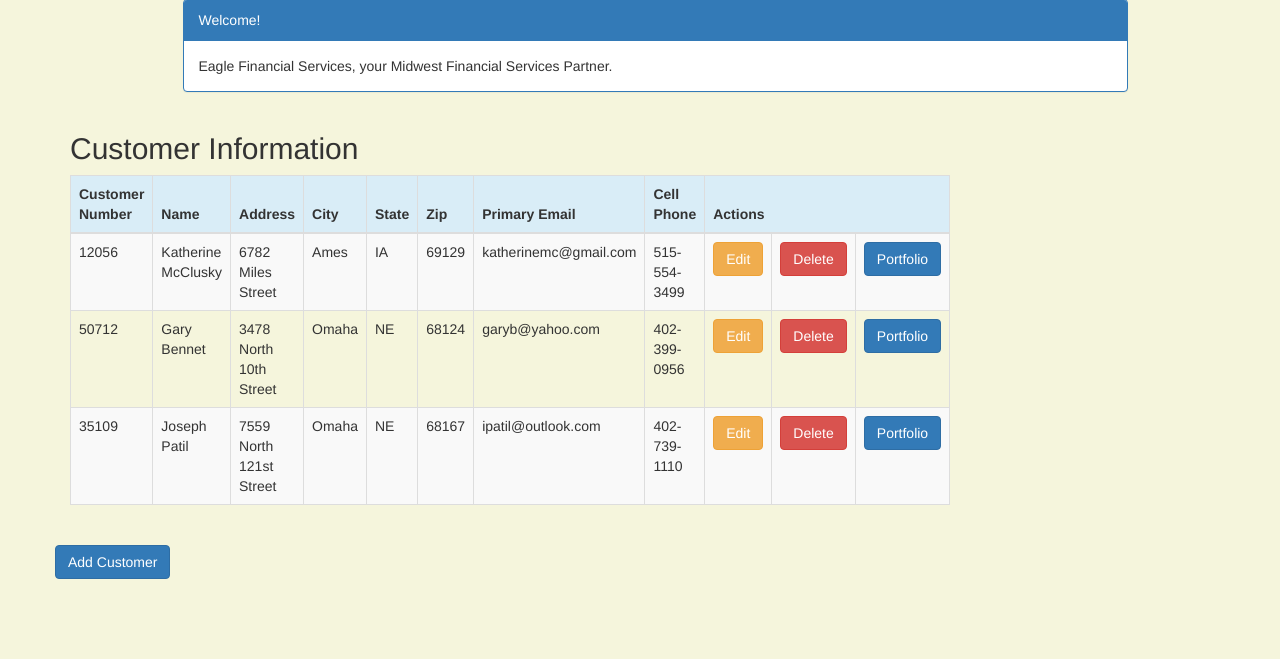
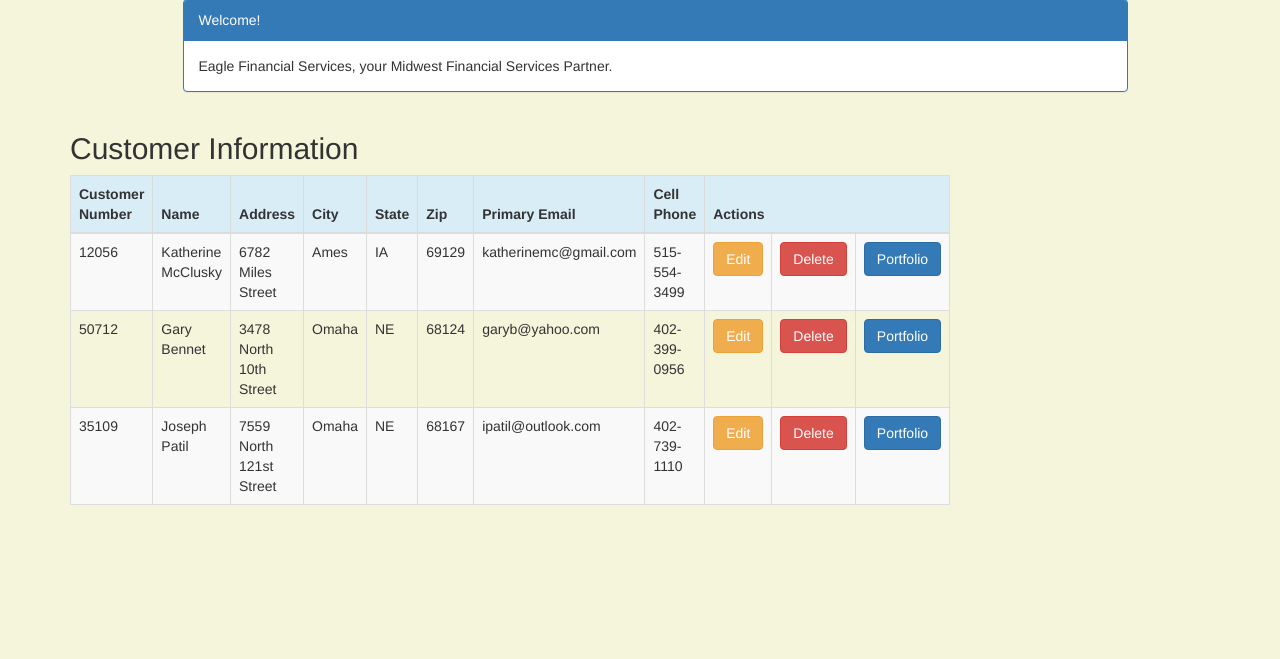
Before and after one commit to Jantz021991/MSD8210Fall2017-Assignment, a Django app: page /customer/ in a window 1280 px wide. Shown: the part 73-732 px from the top of the page. Run offline with Django 3.2, Linux system fonts and the light colour scheme; a user stored in the database is signed in; data comes from the database, SQL or seed files in the repository; some libraries are stand-ins or nearby versions.

Commit message:
Second commit

```diff
--- a/efsblog/portfolio/templates/portfolio/customer_list.html
+++ b/efsblog/portfolio/templates/portfolio/customer_list.html
@@ -68,10 +68,10 @@
             {% endfor %}
             </tbody>
         </table>
-             <div class="row">
-                 <a href="{% url 'portfolio:customer_new' %}" class="row"><span
-                        class="btn btn-primary">Add Customer</span></a>
-             </div>
+          {#  #<div class="row">#}
+             {# <a href="{% url 'portfolio:customer_new' %}" class="row"><span    #}
+              {#          class="btn btn-primary">Add Customer</span></a>#}
+           {#  </div> #}
 
     </div>
     </body>
```
